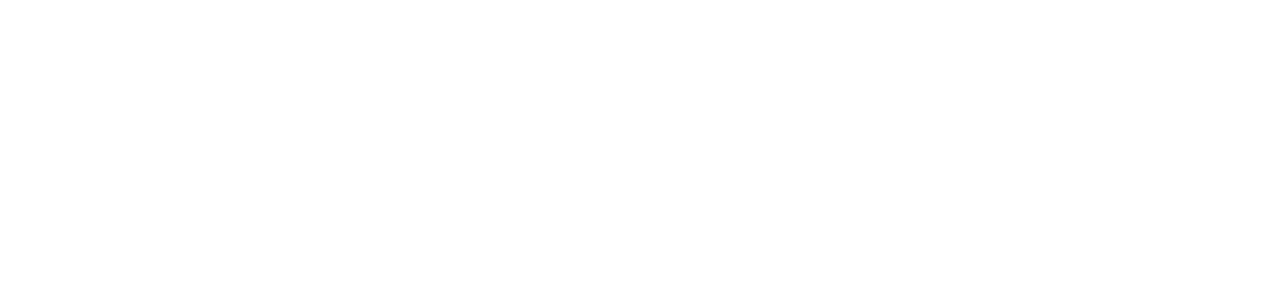
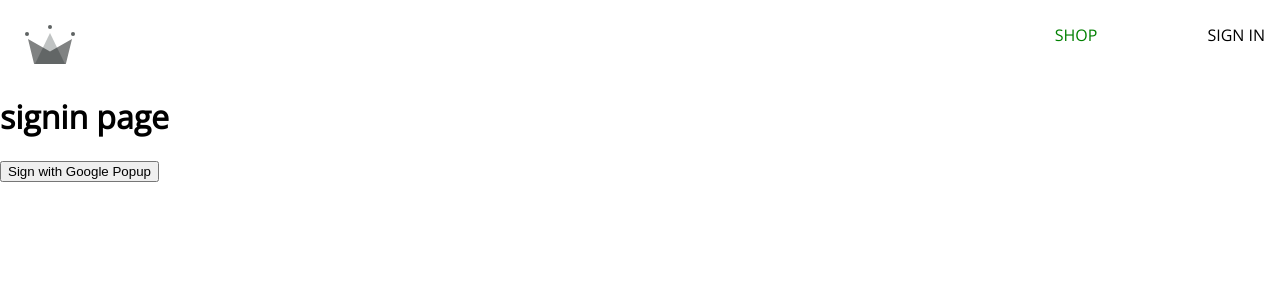
Before and after one commit to ursula-paul/fabz-store, a React (Create React App) app: page /sign-in in a window 1280 px wide. Before the commit this address had no page. Shown: the top 300 px of the page. Built offline with nearby package versions, Linux system fonts and the light colour scheme; a web font is replaced by a local one.

Commit message:
added our sign in componenet as well as firebase utils and brought in firebase libraries

```diff
--- a/src/App.js
+++ b/src/App.js
@@ -21,7 +21,7 @@
       <Route path='/' element={<Navigation/>} >
       <Route index element={<Home/>} />
       <Route path='shop' element={<Shop/>} />
-      <Route path='signin' element={<SignIn/>} />
+      <Route path='sign-in' element={<SignIn/>} />
 
       </Route>
     </Routes>
--- a/src/routes/navigation/navigation-component.jsx
+++ b/src/routes/navigation/navigation-component.jsx
@@ -11,10 +11,14 @@
 				<Link className="logo-container" to="/">
 					<img src={imgCrown} className="logo" alt="crown logo" />
 				</Link>
-
 				<div className="nav-links-container">
-					<Link className="nav-link" to="shop">
+					<Link className="nav-link shop-link" to="/shop">
 						SHOP
+					</Link>
+					{/* </div>
+				<div className="nav-links-container"> */}
+					<Link className="nav-link" to="/sign-in">
+						SIGN IN
 					</Link>
 				</div>
 			</div>
--- a/src/routes/navigation/navigation-styles.scss
+++ b/src/routes/navigation/navigation-styles.scss
@@ -3,6 +3,7 @@
 	width: 100%;
 	display: flex;
 	justify-content: space-between;
+
 	margin-bottom: 25px;
 
 	.logo-container {
@@ -24,3 +25,8 @@
 		}
 	}
 }
+
+.shop-link {
+	color: green;
+	margin-right: 80px;
+}
--- a/src/routes/sign-in/sign-in.component.jsx
+++ b/src/routes/sign-in/sign-in.component.jsx
@@ -1,5 +1,20 @@
+import {
+	SignInWithGooglePopup,
+	createUserDocumentFromAuth,
+} from "../../utils/firebase/firebase-utils";
+
 const SignIn = () => {
-	return <div>signin page</div>;
+	const logGoogleUser = async () => {
+		const { user } = await SignInWithGooglePopup();
+		const userDocRef = await createUserDocumentFromAuth(user);
+	};
+
+	return (
+		<div>
+			<h1>signin page</h1>
+			<button onClick={logGoogleUser}>Sign with Google Popup</button>
+		</div>
+	);
 };
 
 export default SignIn;
--- /dev/null
+++ b/src/utils/firebase/firebase-utils.jsx
@@ -0,0 +1,55 @@
+import { initializeApp } from "firebase/app";
+
+import {
+	getAuth,
+	signInWithRedirect,
+	signInWithPopup,
+	GoogleAuthProvider,
+} from "firebase/auth";
+
+import { getFirestore, doc, getDoc, setDoc } from "firebase/firestore";
+
+const firebaseConfig = {
+	apiKey: "AIzaSyD0dWMF9dWx-wMo7SmVYD4yYePGnqiByus",
+	authDomain: "fabz-store-db.firebaseapp.com",
+	projectId: "fabz-store-db",
+	storageBucket: "fabz-store-db.appspot.com",
+	messagingSenderId: "309420928554",
+	appId: "1:309420928554:web:37fd0cbdb1329003cf1d53",
+};
+
+// Initialize Firebase
+const firebaseApp = initializeApp(firebaseConfig);
+
+const provider = new GoogleAuthProvider();
+
+provider.setCustomParameters({
+	prompt: "select_account",
+});
+
+export const auth = getAuth();
+export const SignInWithGooglePopup = () => signInWithPopup(auth, provider);
+
+export const db = getFirestore();
+
+export const createUserDocumentFromAuth = async (userAuth) => {
+	const userDocRef = doc(db, "users", userAuth.uid);
+
+	const userSnapshot = await getDoc(userDocRef);
+
+	if (!userSnapshot.exists()) {
+		const { displayName, email } = userAuth;
+		const createdAt = new Date();
+
+		try {
+			await setDoc(userDocRef, {
+				displayName,
+				email,
+				createdAt,
+			});
+		} catch (error) {
+			console.log("error creating the user", error.message);
+		}
+	}
+	return userDocRef;
+};
```
